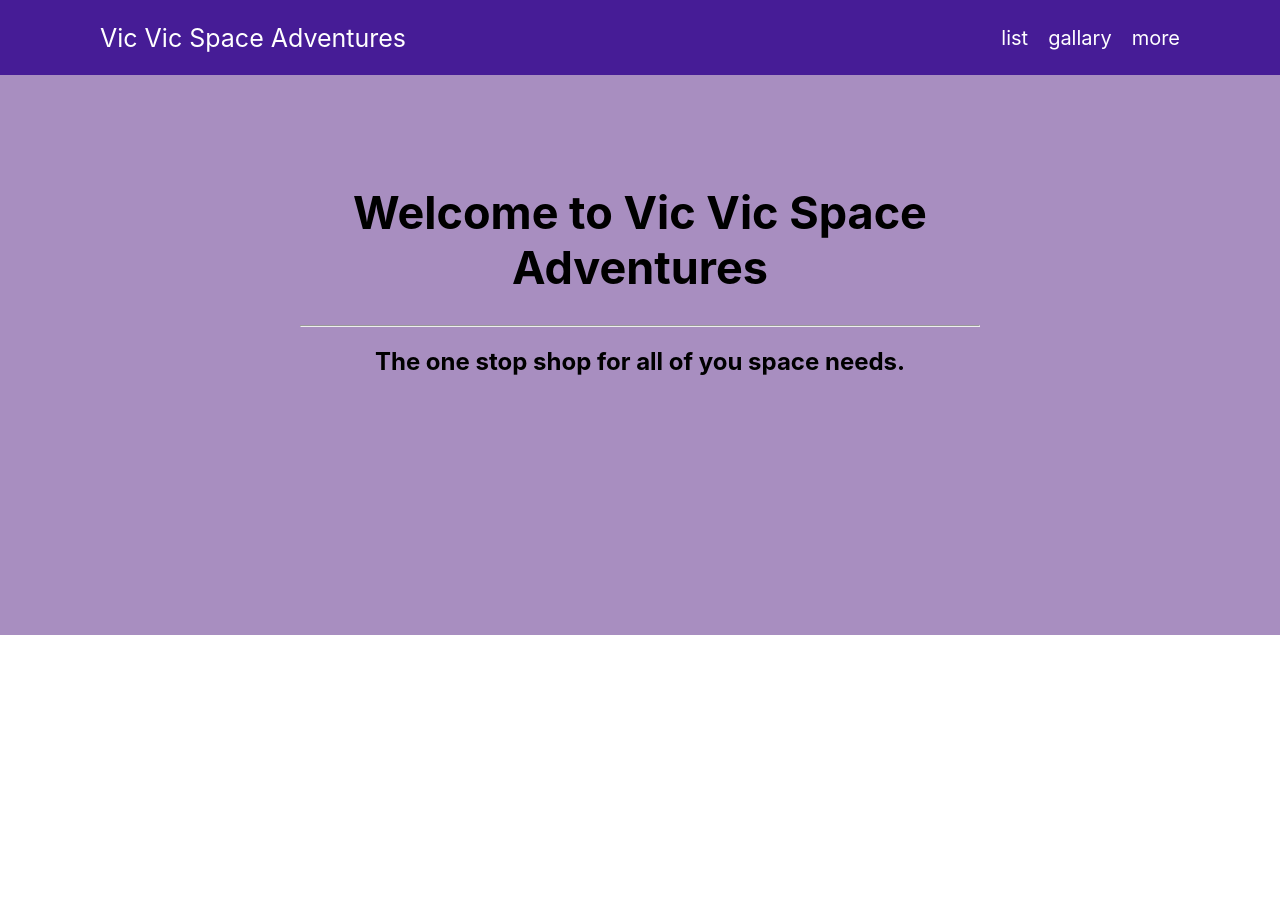
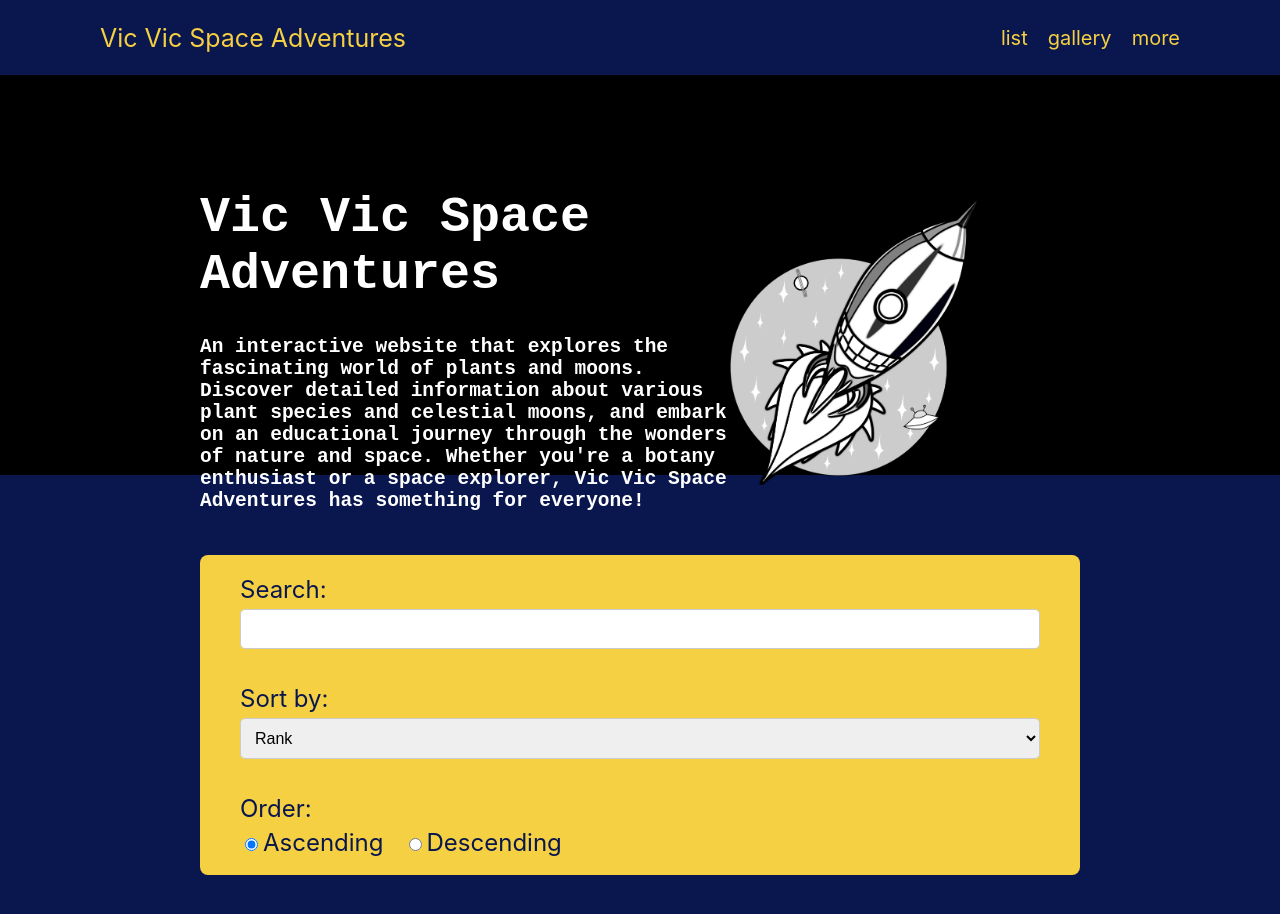
Before and after one commit to VictorMisyutin/CS-409---The-Art-of-Web-Programming, a React (Create React App) app in the folder mp2/: page / in a window 1280 px wide. Shown: the top 914 px of the page. Before the commit the page ends 840 px from the top, so only its background shows below. Built offline with nearby package versions, Linux system fonts and the light colour scheme.

Commit message:
Added more to the hero and added an input section with a query

```diff
--- a/mp2/src/App.css
+++ b/mp2/src/App.css
@@ -3,12 +3,12 @@ body{
 }
 header{
   height: 75px;
-  background-color: rgb(70, 28, 150);
+  background-color: #0A174E;
   display: flex;
   justify-content: space-between;
   align-items: center;
   padding: 0 100px;
-  color: white;
+  color: #F5D042;
 }
 .logo{
   font-size: 25px;
@@ -19,20 +19,77 @@ header{
   gap: 20px;
 }
 .nav-links a{
-  color: white;
+  color: #F5D042;
   text-decoration: none;
   font-size: 20px;
 }
 .nav-links a:hover{
-  color: rgb(128, 128, 128);
+  color: #79661c;
   cursor: pointer;
 }
 .hero{
-  padding: 80px 300px;
-  height: 50vh;
-  background-color: rgb(168, 142, 192);
-  text-align: center;
+  font-family: monospace;
+  padding: 80px 200px;
+  height: 30vh;
+  background-color: black;
+  color: white;
+  display: grid;
+  grid-template-columns: 1fr 0.6fr;
 }
-.hero h1{
-  font-size: 45px;
+.left{
+  text-align: left;
+  h1{
+    font-size: 50px;
+  }
 }
+.right{
+  display: flex;
+  justify-content:end;
+  padding-right: 100px;
+  align-items: center;
+  img{
+    width: 250px;
+  }
+}
+.query-section{
+  min-height: 60vh;
+  background-color: #0A174E;
+  color: #F5D042;
+  padding: 80px 200px;
+  display: flex;
+  justify-content: center;
+}
+.query-input{
+  padding: 20px 40px;
+  background-color: #F5D042;
+  color: #0A174E;
+  width: 800px;
+  height: 280px;
+  border-radius: 8px;
+}
+
+/* Form styling */
+form {
+  display: flex;
+  flex-direction: column;
+}
+
+label {
+  font-size: 1.5rem;
+  margin-bottom: 5px;
+  color: #0A174E;
+}
+
+input[type="text"], select {
+  padding: 10px;
+  font-size: 1rem;
+  border: 1px solid #ccc;
+  border-radius: 5px;
+  margin-bottom: 15px;
+}
+.radio-container label{
+  margin-right: 20px;
+}
+input[type="radio"] {
+  margin-right: 5px;
+}
--- a/mp2/src/App.tsx
+++ b/mp2/src/App.tsx
@@ -1,5 +1,3 @@
-import React from 'react';
-import logo from './logo.svg';
 import './App.css';
 
 function App() {
@@ -9,14 +7,53 @@ function App() {
         <p className="logo">Vic Vic Space Adventures</p>
         <div className="nav-links">
           <p><a href="">list</a></p>
-          <p><a href="">gallary</a></p>
+          <p><a href="">gallery</a></p>
           <p><a href="">more</a></p>
         </div>
       </header>
       <div className="hero">
-        <h1>Welcome to Vic Vic Space Adventures</h1>
-        <hr />
-        <h2 className="description">The one stop shop for all of you space needs.</h2>
+        <div className="left">
+          <h1>Vic Vic Space Adventures</h1>
+          <h2 className="description">
+            An interactive website that explores the fascinating world of plants and moons. Discover detailed
+            information about various plant species and celestial moons, and embark on an educational journey through
+            the wonders of nature and space. Whether you're a botany enthusiast or a space explorer, Vic Vic Space Adventures
+            has something for everyone!
+          </h2>
+        </div>
+        <div className="right">
+          <img src="clipart4050.png" alt="Space and plant exploration"/>
+        </div>
+      </div>
+      <div className="query-section">
+        <div className="query-input">
+          <form action="/search" method="get">
+            {/* Search Parameter Input */}
+            <label htmlFor="search">Search:</label>
+            <input type="text" id="search" name="search" required /><br />
+
+            {/* Sort By Dropdown */}
+            <label htmlFor="sort">Sort by:</label>
+            <select id="sort" name="sort">
+              <option value="rank">Rank</option>
+              <option value="title">Title</option>
+              <option value="date">Date</option>
+            </select><br />
+
+            {/* Ascending/Descending Radio Buttons */}
+            <label htmlFor="order">Order:</label>
+            <div className="radio-container">
+              <input type="radio" id="ascending" name="order" value="asc" defaultChecked />
+              <label htmlFor="ascending">Ascending</label>
+              <input type="radio" id="descending" name="order" value="desc" />
+              <label htmlFor="descending">Descending</label><br /><br />
+            </div>
+
+          </form>
+        </div>
+        <div className="query-results">
+          {/* Results will be displayed here */}
+        </div>
       </div>
     </body>
   );
```
Also changed, not shown: mp2/public/clipart4050.png (added).
